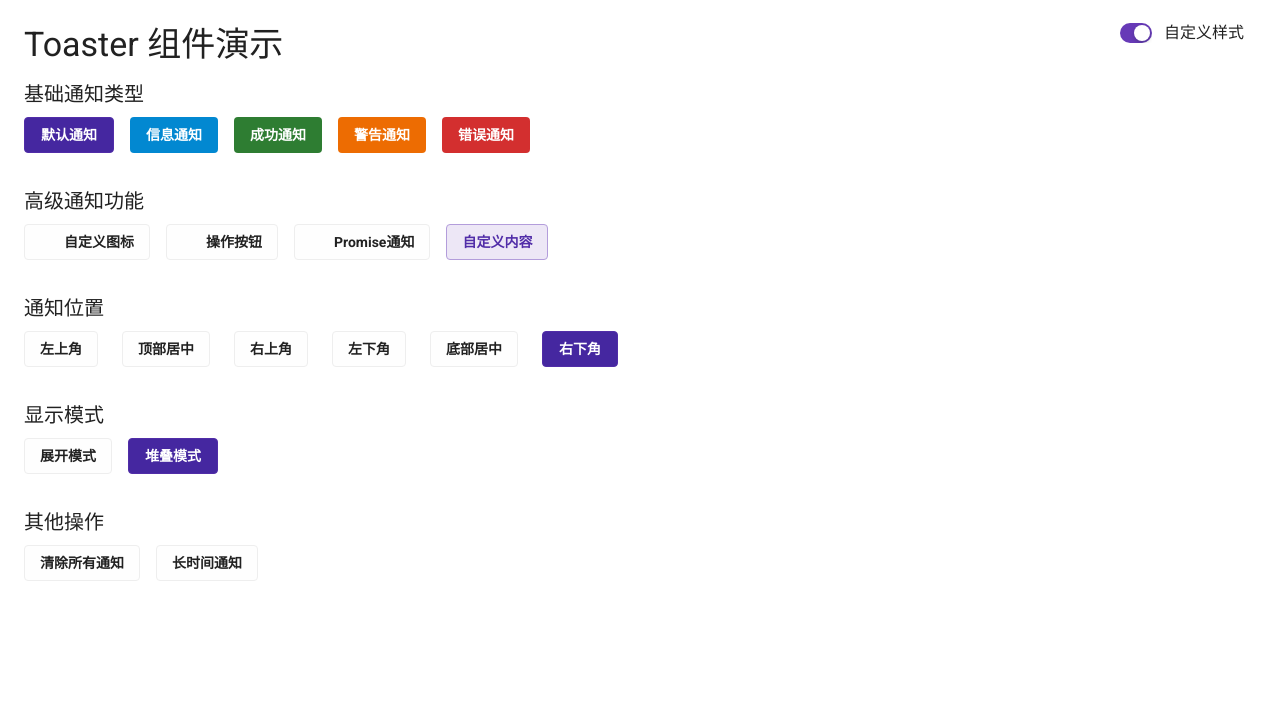
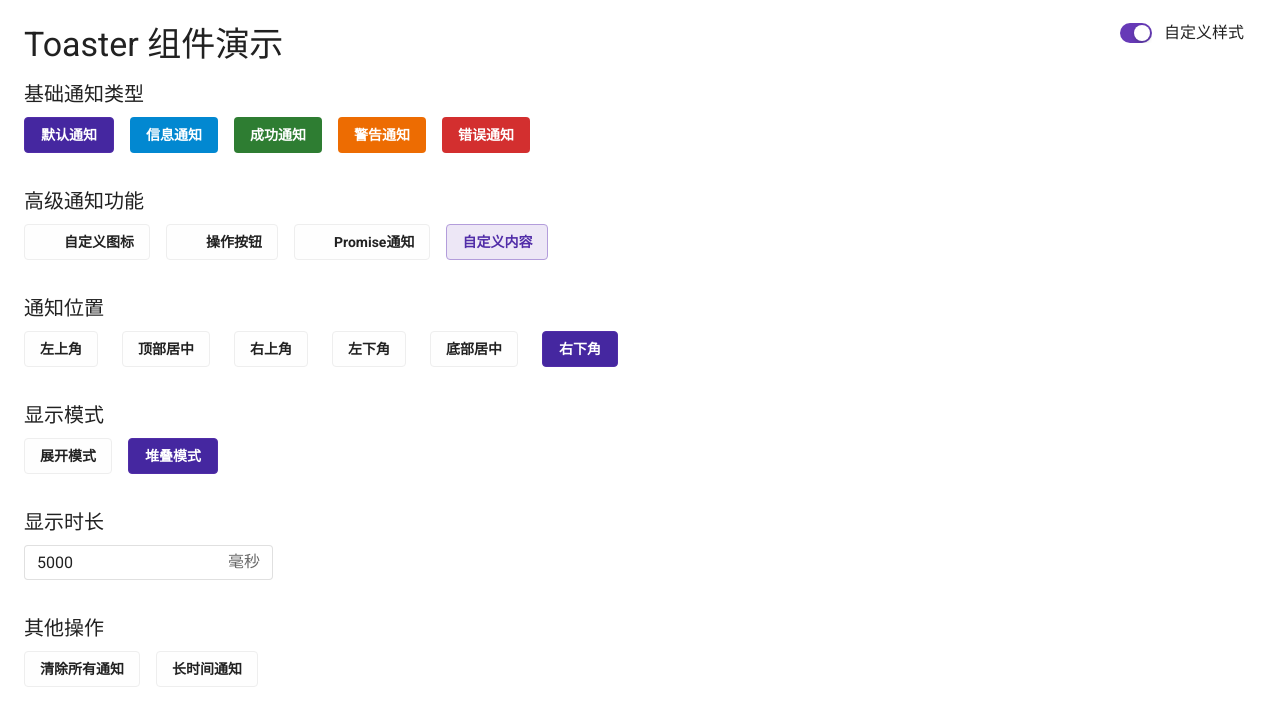
Before and after one commit to wh5938316/material-ui-toaster, a Next.js app in the folder demo/: page / in a window 1280 px wide. Shown: the top 726 px of the page. Built offline with nearby package versions, Linux system fonts and the light colour scheme; some icons are missing; what @mui/material-nextjs would draw is missing.

Commit message:
feat(toaster): add duration control for toast notifications

```diff
--- a/demo/src/app/demo.tsx
+++ b/demo/src/app/demo.tsx
@@ -5,7 +5,9 @@ import DownloadIcon from '@mui/icons-material/Download';
 import PhotoCamera from '@mui/icons-material/PhotoCamera';
 import Box from '@mui/material/Box';
 import Button from '@mui/material/Button';
+import InputAdornment from '@mui/material/InputAdornment';
 import Stack from '@mui/material/Stack';
+import TextField from '@mui/material/TextField';
 import Typography from '@mui/material/Typography';
 import Toaster, { ToasterPosition, toaster } from 'material-ui-toaster';
 import * as React from 'react';
@@ -16,6 +18,7 @@ const wait = (ms: number) => new Promise((resolve) => setTimeout(resolve, ms));
 export default function ToasterDemo() {
   const [position, setPosition] = React.useState<ToasterPosition>('bottom-right');
   const [expand, setExpand] = React.useState<boolean>(false);
+  const [duration, setDuration] = React.useState<number>(5000);
 
   // 显示一条通知
   const showToast = (type?: 'info' | 'success' | 'warning' | 'error' | 'default') => {
@@ -120,9 +123,17 @@ export default function ToasterDemo() {
     toaster.custom(CustomContent, { duration: 8000 });
   };
 
+  // 处理持续时间变化
+  const handleDurationChange = (event: React.ChangeEvent<HTMLInputElement>) => {
+    const value = parseInt(event.target.value, 10);
+    if (!isNaN(value) && value > 0) {
+      setDuration(value);
+    }
+  };
+
   return (
     <div style={{ padding: 24 }}>
-      <Toaster position={position} expand={expand} duration={5000} />
+      <Toaster position={position} expand={expand} duration={duration} />
       <Typography variant="h4" gutterBottom>
         Toaster 组件演示
       </Typography>
@@ -235,6 +246,25 @@ export default function ToasterDemo() {
       </Stack>
 
       <Typography variant="h6" gutterBottom>
+        显示时长
+      </Typography>
+
+      <Stack direction="row" spacing={2} sx={{ mb: 4 }}>
+        <TextField
+          type="number"
+          value={duration}
+          onChange={handleDurationChange}
+          size="small"
+          variant="outlined"
+          slotProps={{
+            input: {
+              endAdornment: <InputAdornment position="end">毫秒</InputAdornment>,
+            },
+          }}
+        />
+      </Stack>
+
+      <Typography variant="h6" gutterBottom>
         其他操作
       </Typography>
 
--- a/demo/src/app/theme.ts
+++ b/demo/src/app/theme.ts
@@ -1,6 +1,11 @@
 'use client';
 
-import { switchClasses } from '@mui/material';
+import {
+  iconButtonClasses,
+  inputAdornmentClasses,
+  outlinedInputClasses,
+  switchClasses,
+} from '@mui/material';
 import { buttonClasses } from '@mui/material/Button';
 import { svgIconClasses } from '@mui/material/SvgIcon';
 import { amber, blue, deepPurple, green, grey, red } from '@mui/material/colors';
@@ -323,6 +328,96 @@ const theme = createTheme({
         }),
       },
     },
+
+    MuiInputBase: {
+      styleOverrides: {
+        root: {
+          border: 'none',
+        },
+        input: {
+          '&::placeholder': {
+            opacity: 0.7,
+            color: grey[500],
+          },
+          variants: [
+            {
+              props: {
+                size: 'medium',
+              },
+              style: {
+                height: 18,
+              },
+            },
+          ],
+        },
+      },
+    },
+    MuiOutlinedInput: {
+      styleOverrides: {
+        input: {
+          padding: 0,
+        },
+        root: ({ theme }) => ({
+          padding: '8px 12px',
+          color: theme.palette.text.primary,
+          borderRadius: theme.shape.borderRadius,
+          border: `1px solid ${theme.palette.divider}`,
+          backgroundColor: theme.palette.background.default,
+          transition: 'border 120ms ease-in',
+          '&:hover': {
+            borderColor: grey[400],
+          },
+          [`&.${outlinedInputClasses.focused}`]: {
+            outline: `3px solid ${alpha(brand[500], 0.5)}`,
+            borderColor: brand[400],
+          },
+          variants: [
+            {
+              props: {
+                size: 'small',
+              },
+              style: {
+                // minHeight: '2.25rem',
+                paddingTop: 4.5,
+                paddingBottom: 4.5,
+              },
+            },
+            {
+              props: {
+                size: 'medium',
+              },
+              style: {
+                [`&:not(.MuiInputBase-multiline})`]: {
+                  height: '2.5rem',
+                },
+                [`& .${inputAdornmentClasses.root}`]: {
+                  width: '40px',
+                  height: '18px',
+                },
+              },
+            },
+          ],
+        }),
+        notchedOutline: {
+          border: 'none',
+        },
+      },
+    },
+    MuiInputAdornment: {
+      styleOverrides: {
+        root: ({ theme }) => ({
+          [`& .${iconButtonClasses.root}`]: {
+            border: 0,
+            width: '100%',
+            height: '100%',
+            color: theme.palette.grey[500],
+            ...theme.applyStyles('dark', {
+              color: theme.palette.grey[400],
+            }),
+          },
+        }),
+      },
+    },
     // 自定义 Toast 组件样式
     MuiToast: {
       styleOverrides: {
--- a/demo/src/app/themeProvider.tsx
+++ b/demo/src/app/themeProvider.tsx
@@ -2,6 +2,7 @@
 
 import { defaultTheme, theme } from './theme';
 import { Box, FormControlLabel, Switch } from '@mui/material';
+import DefaultPropsProvider from '@mui/material/DefaultPropsProvider';
 import { ThemeProvider as MuiThemeProvider } from '@mui/material/styles';
 import { useState } from 'react';
 
@@ -9,7 +10,17 @@ export default function ThemeProvider({ children }: { children: React.ReactNode
   const [useCustomTheme, setUseCustomTheme] = useState(true);
 
   return (
-    <>
+    <DefaultPropsProvider
+      value={{
+        MuiTextField: {
+          slotProps: {
+            inputLabel: {
+              shrink: true,
+            },
+          },
+        },
+      }}
+    >
       <MuiThemeProvider theme={useCustomTheme ? theme : defaultTheme}>
         <Box sx={{ position: 'fixed', top: 20, right: 20, zIndex: 1300 }}>
           <FormControlLabel
@@ -25,6 +36,6 @@ export default function ThemeProvider({ children }: { children: React.ReactNode
         </Box>
         {children}
       </MuiThemeProvider>
-    </>
+    </DefaultPropsProvider>
   );
 }
```
